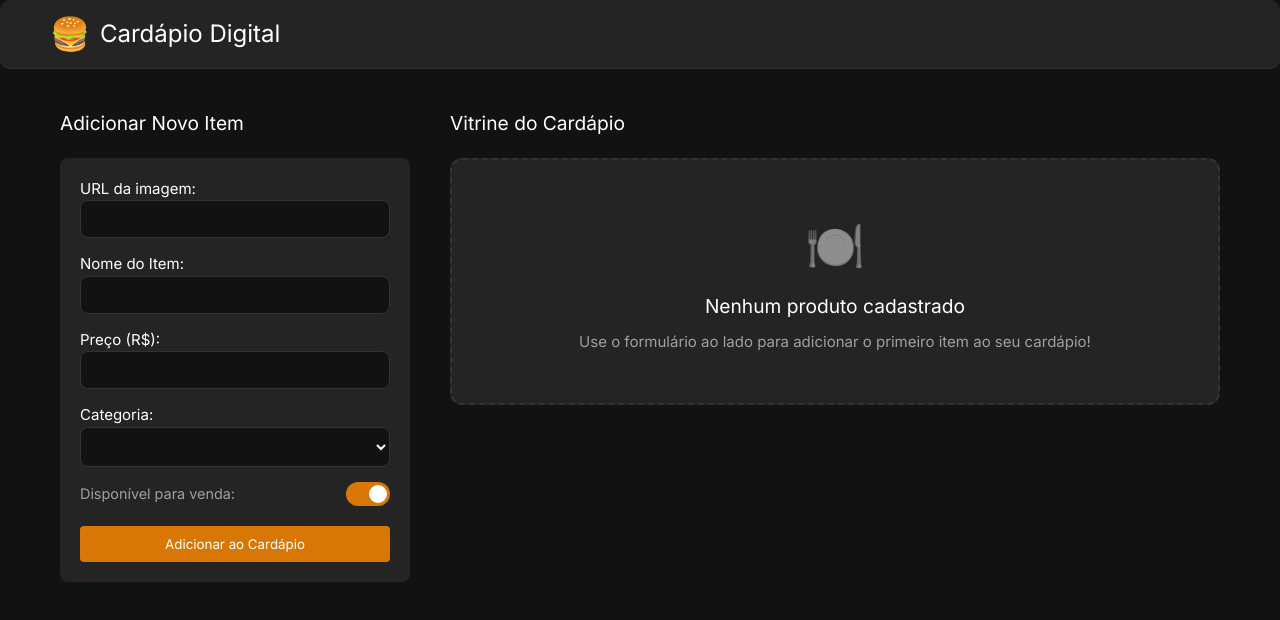
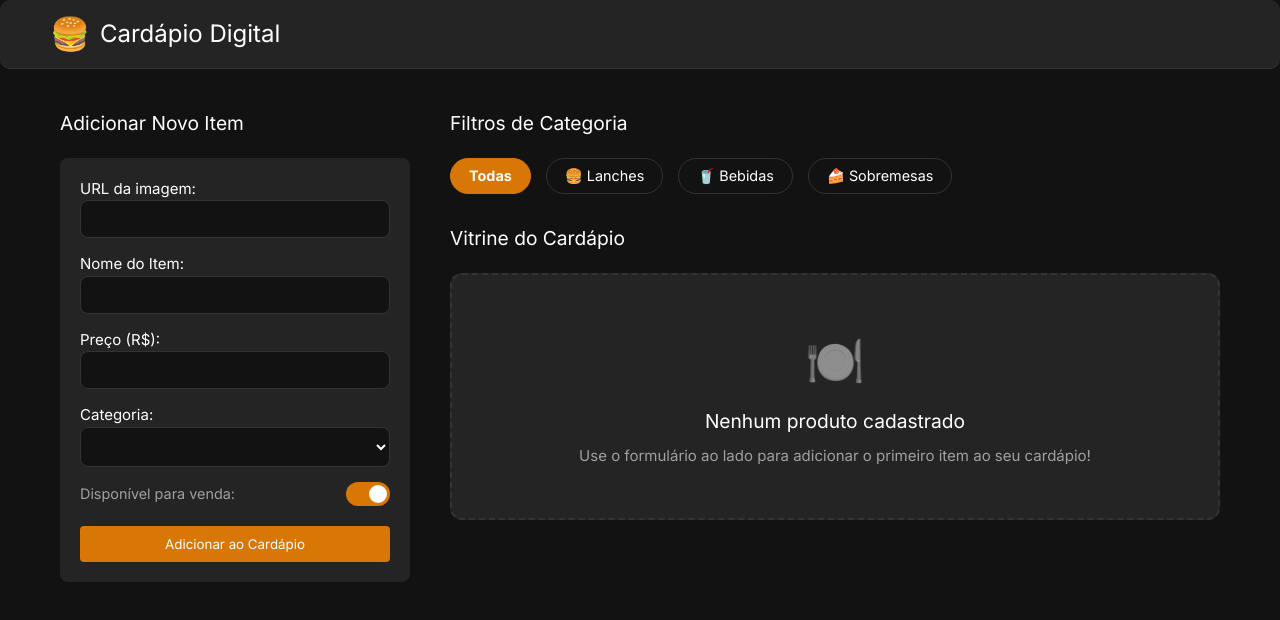
Before and after one commit to SaraAlmeida07/cardapio-digital, a Vue app in the folder cardapio/: page / in a window 1280 px wide. Shown: the top 620 px of the page. Built offline with nearby package versions, Linux system fonts and the light colour scheme.

Commit message:
adicionando filtragem dos produtos por categoria

```diff
--- a/cardapio/src/App.vue
+++ b/cardapio/src/App.vue
@@ -32,6 +32,15 @@ function removerProduto(id) {
 }
 
 //filtro por categoria
+const filtroAtivo = ref('Todas')
+
+const produtosFiltrados = computed(() => {
+  if (filtroAtivo.value === 'Todas') {
+    return produtos.value
+  } else {
+    return produtos.value.filter(produto => produto.categoria === filtroAtivo.value)
+  }
+})
 
 
 
@@ -50,6 +59,45 @@ function removerProduto(id) {
     </aside>
 
     <main class="coluna-dir">
+
+      <div class="filtros-container">
+        <h3 class="titulo-coluna">Filtros de Categoria</h3>
+        <div class="botoes-filtro">
+
+          <button
+            class="btn-filtro"
+            :class="{ ativo: filtroAtivo === 'Todas' }"
+            @click="filtroAtivo = 'Todas'"
+          >
+            Todas
+          </button>
+
+          <button
+            class="btn-filtro"
+            :class="{ ativo: filtroAtivo === 'Lanche' }"
+            @click="filtroAtivo = 'Lanche'"
+          >
+            🍔 Lanches
+          </button>
+
+          <button
+            class="btn-filtro"
+            :class="{ ativo: filtroAtivo === 'Bebida' }"
+            @click="filtroAtivo = 'Bebida'"
+          >
+            🥤 Bebidas
+          </button>
+
+          <button
+            class="btn-filtro"
+            :class="{ ativo: filtroAtivo === 'Sobremesa' }"
+            @click="filtroAtivo = 'Sobremesa'"
+          >
+            🍰 Sobremesas
+          </button>
+
+        </div>
+      </div>
       <h3 class="titulo-coluna">Vitrine do Cardápio</h3>
 
       <div v-if="produtos.length === 0" class="estado-vazio">
@@ -60,9 +108,11 @@ function removerProduto(id) {
 
      <GradeProdutos
         v-else
-        :listaProdutos="produtos"
+        :listaProdutos="produtosFiltrados"
         @remover="removerProduto"
       />
+
+
     </main>
 
     </div>
@@ -111,6 +161,40 @@ function removerProduto(id) {
   font-size: 1.2rem;
 }
 
+/* --- ESTILOS DOS FILTROS --- */
+.filtros-container {
+  margin-bottom: 30px;
+}
+
+.botoes-filtro {
+  display: flex;
+  gap: 15px;
+  flex-wrap: wrap; /* Garante que os botões caiam para a linha de baixo se a tela for pequena */
+}
+
+.btn-filtro {
+  background-color: transparent; /* Fundo transparente por padrão */
+  color: var(--cor-texto-principal);
+  border: 1px solid var(--borda-suave);
+  padding: 8px 18px;
+  border-radius: 20px; /* Isso que cria o formato de 'pílula' */
+  cursor: pointer;
+  font-size: 0.9rem;
+  transition: all 0.2s;
+}
+
+.btn-filtro:hover {
+  border-color: var(--cor-primaria); /* Acende a borda no hover */
+}
+
+/* A CLASSE MÁGICA: Só é ativada no botão clicado */
+.btn-filtro.ativo {
+  background-color: var(--cor-primaria);
+  color: white;
+  border-color: var(--cor-primaria);
+  font-weight: bold;
+}
+
 /* --- RESPONSIVIDADE --- */
 /* Quando a tela for menor que 800px (celulares e tablets pequenos) */
 @media (max-width: 800px) {
--- a/cardapio/src/components/GradeProdutos.vue
+++ b/cardapio/src/components/GradeProdutos.vue
@@ -30,7 +30,6 @@ const emit = defineEmits(['remover'])
   display: grid;
   /* Cria colunas responsivas: no mínimo 250px, se tiver mais espaço, divide igualmente */
   grid-template-columns: repeat(auto-fill, minmax(200px, 1fr));
-   grid-template-columns: space-between;
   gap: 20px;
 }
 </style>
```
